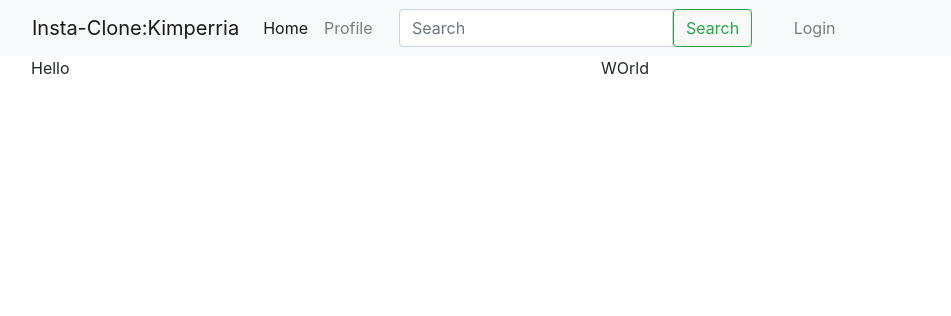
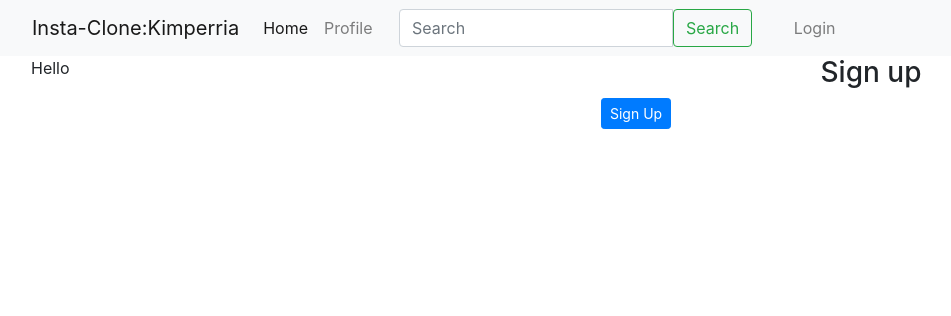
Before and after one commit to John-Kimani/insta_clone, a Django app: page /users/login_user in a window 1280 px wide. Shown: the top 316 px of the page, without its empty margins (54-1005 px from the left). Run offline with Django 4.2, Linux system fonts and the light colour scheme; some libraries are stand-ins or nearby versions.

Commit message:
Dev: Creates login form

```diff
--- a/users/templates/login.html
+++ b/users/templates/login.html
@@ -1,4 +1,5 @@
 {% extends "base.html" %}
+{% load bootstrap4 %}
 
 {% block content %}
     <div class="container">
@@ -6,8 +7,23 @@
             <div class="col-md-6">
                 Hello
             </div>
+            <!-- left side -->
             <div class="col-md-6">
-                WOrld
+                <div class="panel panel-default">
+                    <div class="panel-heading">
+                        <h3 class="text-center">Sign up</h3>
+                    </div>
+                    <div class="panel-body">
+                        <form action="/users/register/" method="post">
+                            {% csrf_token %}
+                            {% bootstrap_form form %}
+                            <div class="form-group">
+                                <input type="submit" class="btn btn-primary btn-sm" value="Sign Up">
+                            </div>
+                            <input type="hidden" name="next" value="{{next}}">
+                        </form>
+                    </div>
+                </div>
             </div>
         </div>
     </div>
--- a/users/views.py
+++ b/users/views.py
@@ -1,4 +1,5 @@
 from django.shortcuts import render
+from .forms import LoginForm
 
 def login_user(request):
     return render(request, 'login.html')
```
Also changed, not shown: users/forms.py (added, +9 -0 lines).
